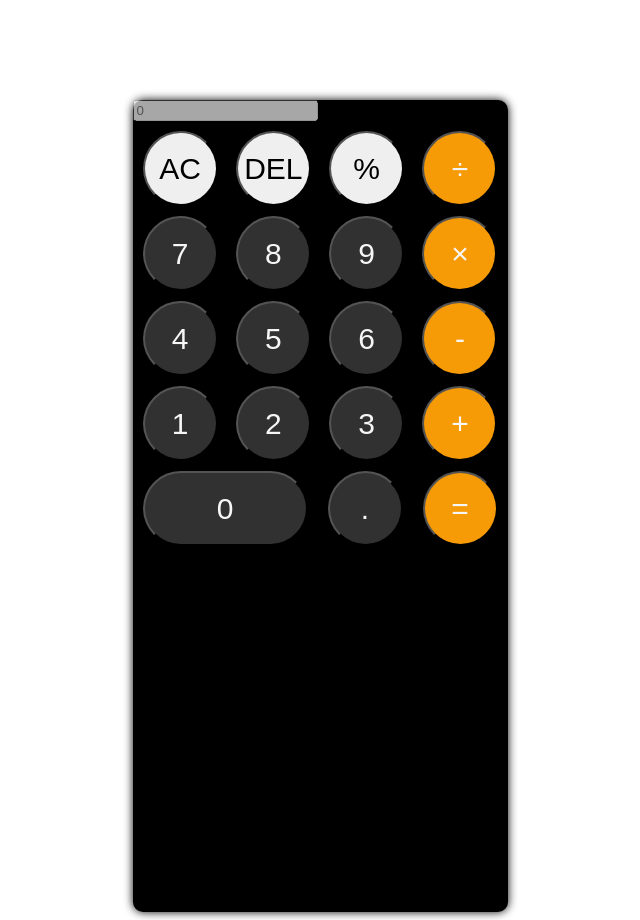
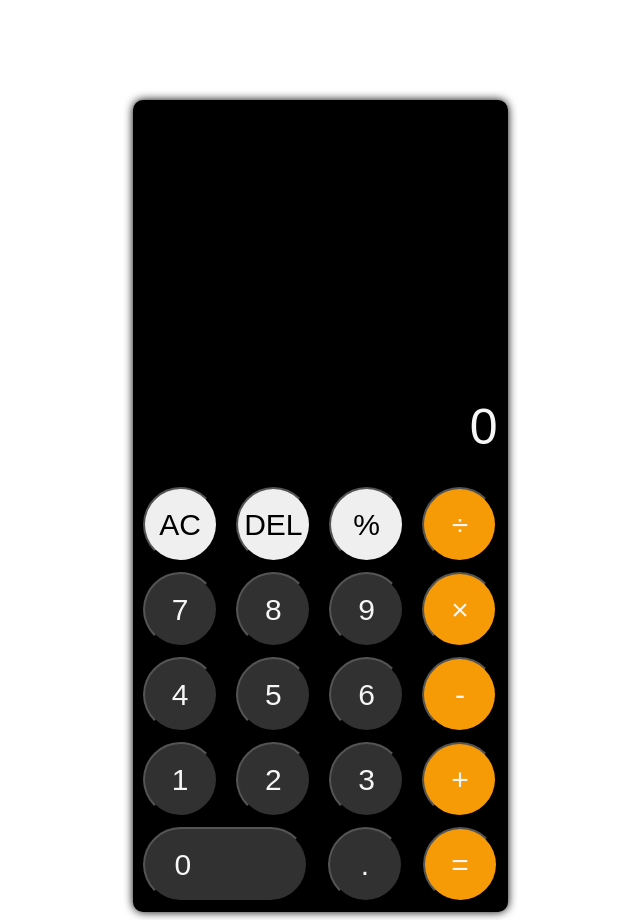
Before and after one commit to ericli18/apple-calculator-clone, a plain HTML site: page index.html in a window 1280 px wide. Shown: the whole page, without its empty margins (320-960 px from the left). Drawn offline with Linux system fonts and the light colour scheme.

Commit message:
update display position and color

```diff
--- a/style.css
+++ b/style.css
@@ -18,6 +18,7 @@ html{
     box-shadow: 0 0 10px #000;
     display: flex;
     flex-direction: column;
+    justify-content: end;
 }
 
 .btn{
@@ -49,3 +50,21 @@ html{
     color: #f6f6f6;
     background-color: #f69a06;
 }
+
+.btn-0{
+    display: flex;
+    align-items: center;
+    padding: 0 30px;
+}
+
+.display-input{
+    width: 100%;
+    height: 100px;
+    background-color: #000000;
+    border: none;
+    color: #f6f6f6;
+    font-size: 50px;
+    text-align: right;
+    padding: 0 10px;
+    box-sizing: border-box;
+}
```
